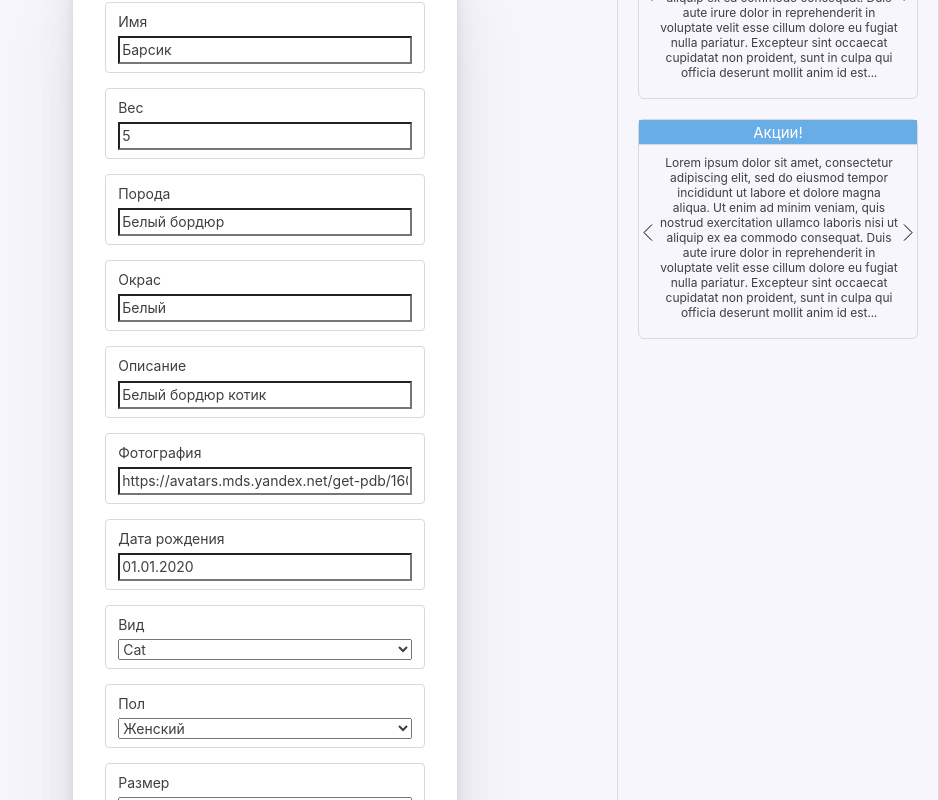
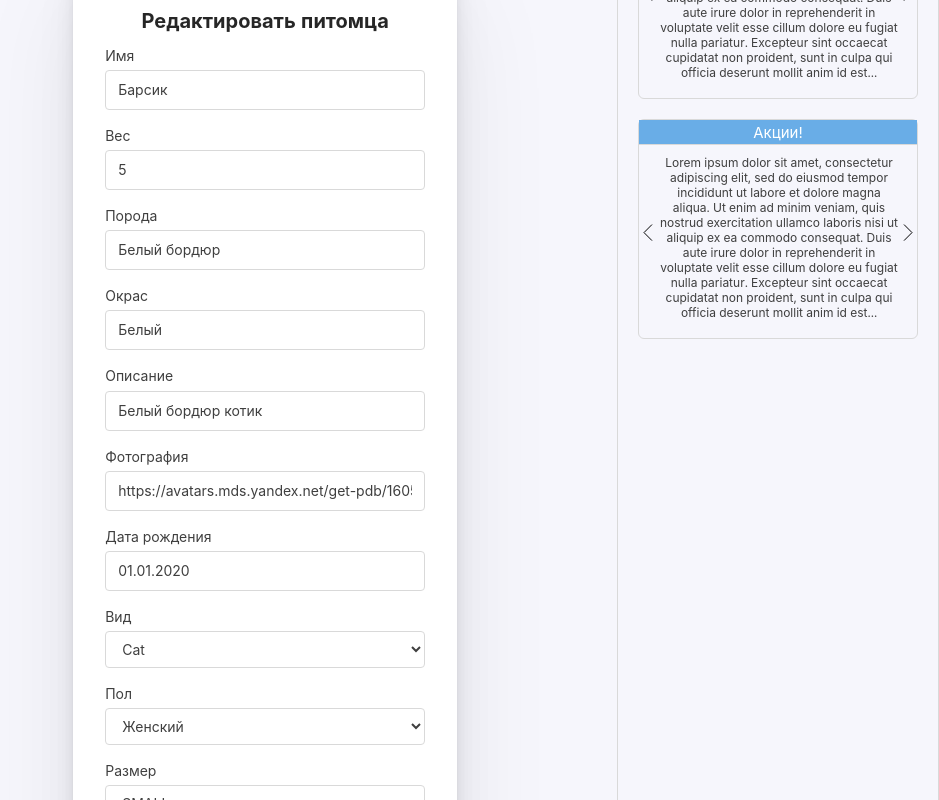
Before and after one commit to memeboys/pet-clinic, a React (Create React App) app: page / in a window 1280 px wide. Shown: the part 500-1300 px from the top of the page, without its empty margins (341-1280 px from the left). Built offline with nearby package versions, Linux system fonts and the light colour scheme; no server answers.

Commit message:
SP-33: fix-validation

```diff
--- a/src/components/forms/edit-pet/EditPet.module.scss
+++ b/src/components/forms/edit-pet/EditPet.module.scss
@@ -20,6 +20,14 @@
   border-radius: 6px;
 }
 
+.form_title {
+  font-weight: bold;
+  font-size: 20px;
+  line-height: 28px;
+  display: flex;
+  justify-content: center;
+}
+
 .input {
   box-sizing: border-box;
 
@@ -34,8 +42,11 @@
   }
 }
 
+.checkbox {
+  margin-right: 10px;
+}
+
 button[type="submit"] {
-  width: 80px;
   height: 40px;
   color: #ffffff;
   background: #1890ff;
--- a/src/components/forms/edit-pet/EditPet.tsx
+++ b/src/components/forms/edit-pet/EditPet.tsx
@@ -8,102 +8,201 @@ import { PetDTO, PetGender, PetSize, PetType } from '../../../types/PetsDTO';
 export interface EditPetProps  {
   pet: PetDTO;
 }
+const urlValid = /^((ftp|http|https):\/\/)?(www.)?(?!.*(ftp|http|https|www.))[a-zA-Z0-9_-]+(\.[a-zA-Z]+)+((\/)[\w#]+)*(\/\w+\?[a-zA-Z0-9_]+=\w+(&[a-zA-Z0-9_]+=\w+)*)?$/gm;
+const birthdayValid = /^(?:(?:(?:0?[13578]|1[02])(\/|-|\.)31)\1|(?:(?:0?[1,3-9]|1[0-2])(\/|-|\.)(?:29|30)\2))(?:(?:1[6-9]|[2-9]\d)?\d{2})$|^(?:0?2(\/|-|\.)29\3(?:(?:(?:1[6-9]|[2-9]\d)?(?:0[48]|[2468][048]|[13579][26])|(?:(?:16|[2468][048]|[3579][26])00))))$|^(?:(?:0?[1-9])|(?:1[0-2]))(\/|-|\.)(?:0?[1-9]|1\d|2[0-8])\4(?:(?:1[6-9]|[2-9]\d)?\d{2})$/;
 
 const EditPet: React.FC<EditPetProps> = ({ pet }) => {
 
   const validationSchema = yup.object().shape({
     name: yup.string().required('Поле обязательно для заполнения'),
-    weight: yup.string().required('Поле обязательно для заполнения'),
+    weight: yup.number().required('Поле обязательно для заполнения').positive('Вес не можем быть отрицательным'),
     breed: yup.string().required('Поле обязательно для заполнения'),
     color: yup.string().required('Поле обязательно для заполнения'),
     description: yup.string().required('Поле обязательно для заполнения'),
-    avatar: yup.string().required('Поле обязательно для заполнения'),
-    birthDay: yup.string().required('Поле обязательно для заполнения'),
+    avatar: yup.string().matches(urlValid, 'Enter correct url!').required('Поле обязательно для заполнения'),
+    birthDay: yup.string().matches(birthdayValid, 'Enter correct date in format DD.MM.YYYY').required('Поле обязательно для заполнения'),
   });
+
+  const onSubmit = async (
+    data:PetDTO,
+  ) => {
+    PetService.editPet('id', data);
+  };
 
   return (
     <div className={classes.container}>
       <Formik
         initialValues={pet}
-        onSubmit={(values) => console.log(values)}
+        onSubmit={(values) => { onSubmit(values); }}
         validationSchema={validationSchema}
       >
+      {({
+        handleChange, handleBlur, values, isValid, dirty, touched, errors,
+      }) => (
         <Form className={classes.form}>
+          <div>
+            <h4 className={classes.form_title}>Редактировать питомца</h4>
             <div className={classes.input_wrapper}>
-            <label className={classes.input} htmlFor='name'>
+              <label htmlFor="name">
                 Имя
-              <Field name="name" type="text" />
+                <Field
+                  id="name"
+                  onChange={handleChange}
+                  onBlur={handleBlur}
+                  value={values.name}
+                  type="text"
+                  name="name"
+                  className={classes.input}
+                />
+                {touched.name && errors.name && <span className={classes.input_wrapper__error}>{errors.name}</span>}
               </label>
             </div>
             <div className={classes.input_wrapper}>
-            <label className={classes.input} htmlFor='weight'>
+              <label htmlFor="weight">
                 Вес
-              <Field name="weight" type='text' />
+                <Field
+                  id="weight"
+                  onChange={handleChange}
+                  onBlur={handleBlur}
+                  value={values.weight}
+                  name="weight"
+                  className={classes.input}
+                />
+                {touched.weight && errors.weight && <span className={classes.input_wrapper__error}>{errors.weight}</span>}
               </label>
             </div>
             <div className={classes.input_wrapper}>
-            <label className={classes.input} htmlFor='breed'>
+              <label htmlFor="breed">
                 Порода
-              <Field name="breed" type='text' />
+                <Field
+                  id="breed"
+                  onChange={handleChange}
+                  onBlur={handleBlur}
+                  value={values.breed}
+                  name="breed"
+                  className={classes.input}
+                />
+                {touched.breed && errors.breed && <span className={classes.input_wrapper__error}>{errors.breed}</span>}
               </label>
             </div>
             <div className={classes.input_wrapper}>
-            <label className={classes.input} htmlFor='color'>
+              <label htmlFor="color">
                 Окрас
-              <Field name="color" type='text' />
+                <Field
+                  id="color"
+                  onChange={handleChange}
+                  onBlur={handleBlur}
+                  value={values.color}
+                  name="color"
+                  className={classes.input}
+                />
+                {touched.color && errors.color && <span className={classes.input_wrapper__error}>{errors.color}</span>}
               </label>
             </div>
             <div className={classes.input_wrapper}>
-            <label className={classes.input} htmlFor='description'>
+              <label htmlFor="description">
                 Описание
-              <Field name="description" type='text' />
+                <Field
+                  id="description"
+                  onChange={handleChange}
+                  onBlur={handleBlur}
+                  value={values.description}
+                  name="description"
+                  className={classes.input}
+                />
+                {touched.description && errors.description && <span className={classes.input_wrapper__error}>{errors.description}</span>}
               </label>
             </div>
             <div className={classes.input_wrapper}>
-            <label className={classes.input} htmlFor='avatar'>
+              <label htmlFor="avatar">
                 Фотография
-              <Field name="avatar" type="text" />
+                <Field
+                  id="avatar"
+                  onChange={handleChange}
+                  onBlur={handleBlur}
+                  value={values.avatar}
+                  name="avatar"
+                  className={classes.input}
+                />
+                {touched.avatar && errors.avatar && <span className={classes.input_wrapper__error}>{errors.avatar}</span>}
               </label>
             </div>
             <div className={classes.input_wrapper}>
-            <label className={classes.input} htmlFor='birthDay'>
+              <label htmlFor="birthDay">
                 Дата рождения
-              <Field name="birthDay" type="text" />
+                <Field
+                  id="birthDay"
+                  onChange={handleChange}
+                  onBlur={handleBlur}
+                  value={values.birthDay}
+                  name="birthDay"
+                  className={classes.input}
+                />
+                {touched.birthDay && errors.birthDay && <span className={classes.input_wrapper__error}>{errors.birthDay}</span>}
               </label>
             </div>
             <div className={classes.input_wrapper}>
-            <label className={classes.input} htmlFor='petType'>
+            <label htmlFor='petType'>
               Вид
-              <Field name="petType" as="select">
+              <Field
+                id="petType"
+                as="select"
+                onChange={handleChange}
+                onBlur={handleBlur}
+                name="petType"
+                className={classes.input}
+              >
                 <option value={PetType.CAT}>Cat</option>
                 <option value={PetType.DOG}>Dog</option>
               </Field>
+              {touched.petType && errors.petType && <span className={classes.input_wrapper__error}>{errors.petType}</span>}
             </label>
           </div>
           <div className={classes.input_wrapper}>
-            <label className={classes.input} htmlFor='gender'>
+            <label htmlFor='gender'>
               Пол
-              <Field name="gender" as="select">
+              <Field
+                id="gender"
+                as="select"
+                onChange={handleChange}
+                onBlur={handleBlur}
+                name="gender"
+                className={classes.input}
+              >
                 <option value={PetGender.MALE}>Мужской</option>
                 <option value={PetGender.FEMALE}>Женский</option>
                 <option value={PetGender.OTHER}>Другой</option>
               </Field>
+              {touched.gender && errors.gender && <span className={classes.input_wrapper__error}>{errors.gender}</span>}
             </label>
           </div>
           <div className={classes.input_wrapper}>
-            <label className={classes.input} htmlFor='size'>
+            <label htmlFor='size'>
               Размер
-              <Field name="size" as="select">
+              <Field
+                id="size"
+                as="select"
+                onChange={handleChange}
+                onBlur={handleBlur}
+                name="size"
+                className={classes.input}
+              >
                 <option value={PetSize.SMALL}>SMALL</option>
               </Field>
+              {touched.gender && errors.gender && <span className={classes.input_wrapper__error}>{errors.gender}</span>}
             </label>
           </div>
-          <button type="submit">Отправить</button>
+            <button
+              disabled={!isValid && !dirty}
+              type="submit"
+            >
+              Submit
+            </button>
+          </div>
         </Form>
+      )}
     </Formik>
   </div>
   );
 }
-
-
 export default EditPet;
--- a/src/types/PetsDTO.ts
+++ b/src/types/PetsDTO.ts
@@ -2,9 +2,6 @@ export enum PetType {
   CAT = 'CAT',
   DOG = 'DOG',
 }
-
-
-
 
 export enum PetGender {
   MALE = "MALE",
@@ -15,7 +12,6 @@ export enum PetGender {
 export enum PetSize {
   SMALL = 'SMALL',
 }
-
 
 export interface PetDTO {
   id: number;
```
Lines whose indentation alone changed are shown as unchanged.
